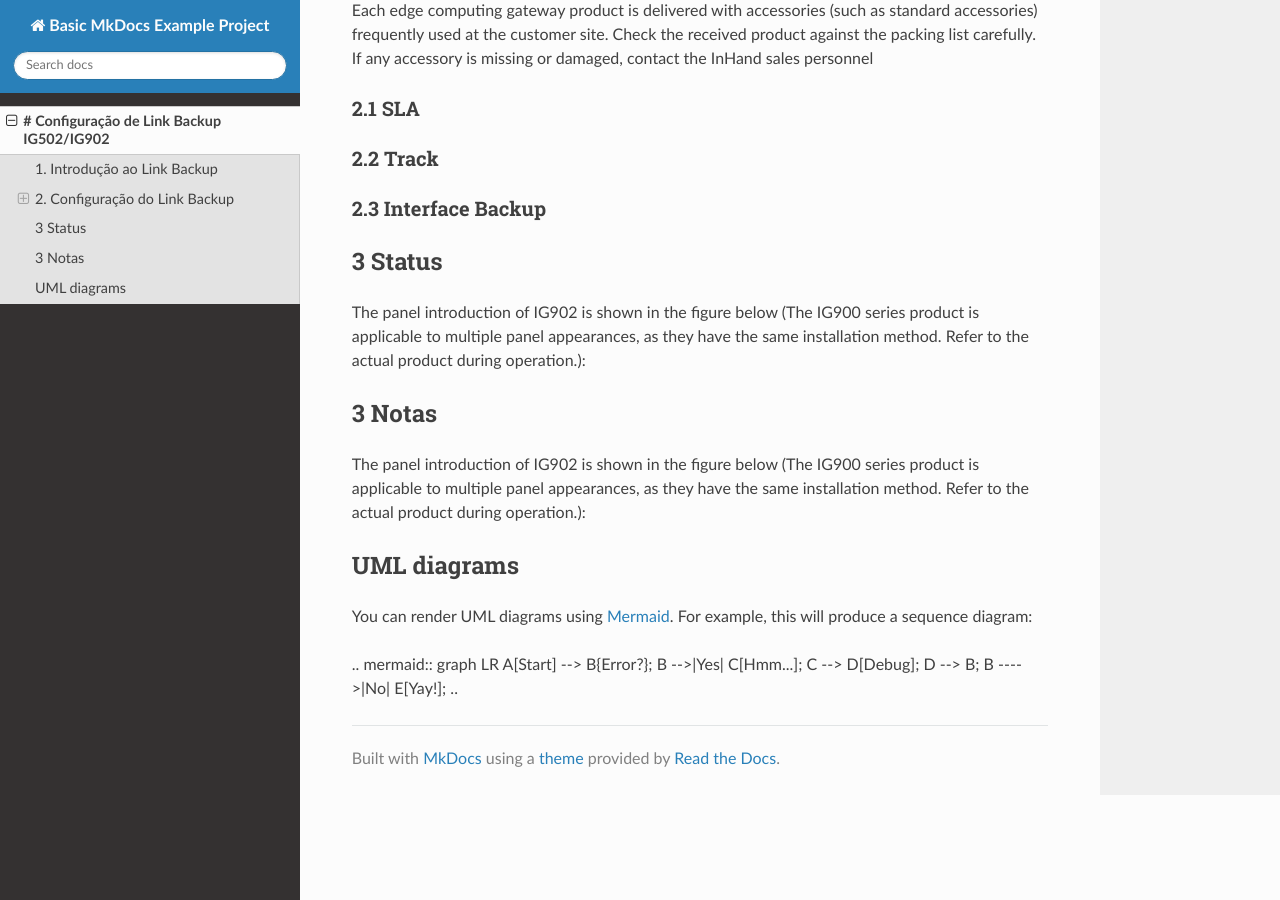
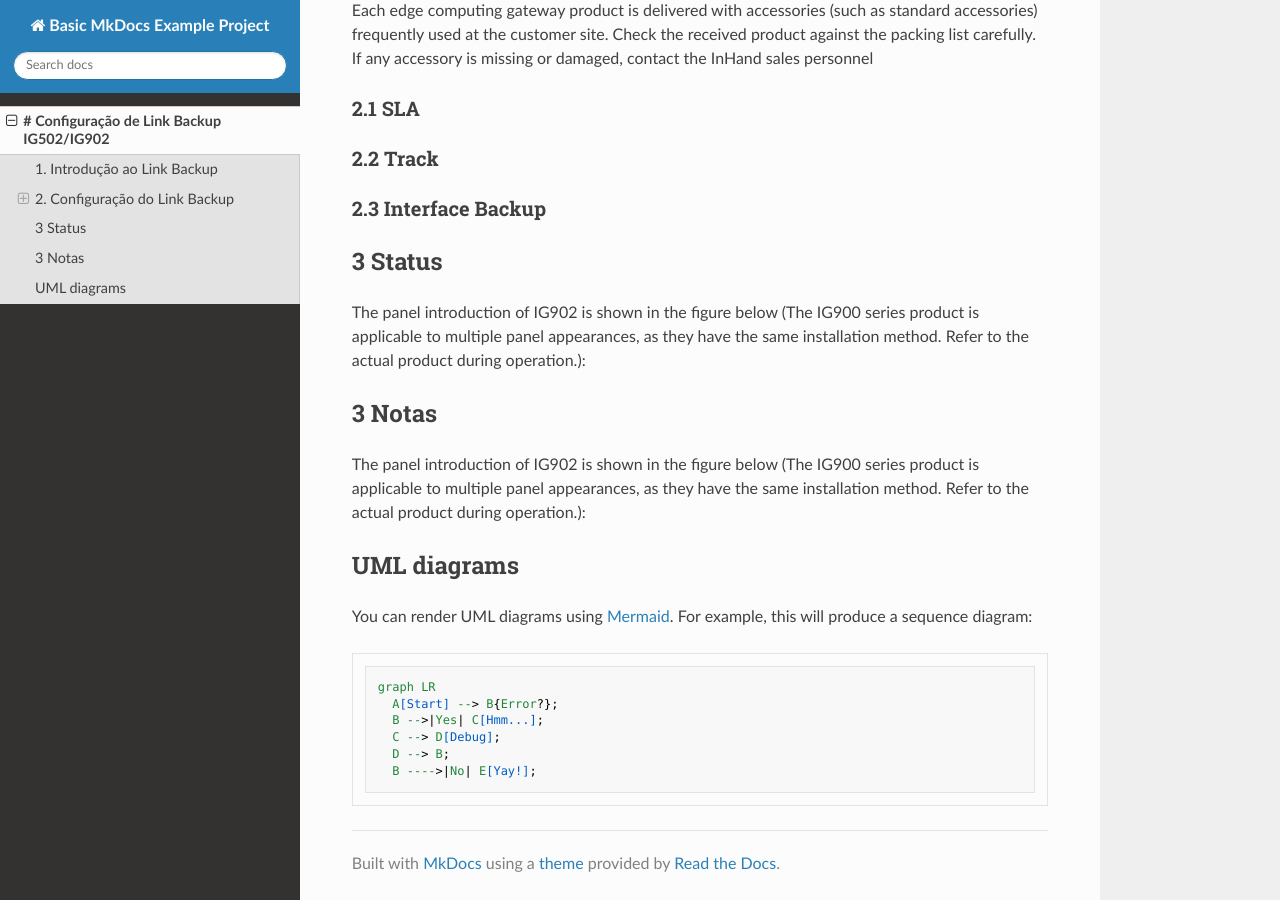
Before and after one commit to AlexSoaresWestcon/MODBUSTCPSIMULATION, an MkDocs documentation site: the page built from docs/index.md, in a window 1280 px wide and 900 px high, scrolled down 933 px. Built offline with MkDocs 1.6.1, drawn with Linux system fonts in a browser that asks for light colours; nearby versions of some CDN libraries.

Commit message:
Update index.md

````diff
--- a/docs/index.md
+++ b/docs/index.md
@@ -52,11 +52,11 @@ The panel introduction of IG902 is shown in the figure below (The IG900 series p
 
 You can render UML diagrams using [Mermaid](https://mermaidjs.github.io/). For example, this will produce a sequence diagram:
 
-.. mermaid::
+```{mermaid}
 graph LR
   A[Start] --> B{Error?};
   B -->|Yes| C[Hmm...];
   C --> D[Debug];
   D --> B;
   B ---->|No| E[Yay!];
-..
+```
````
